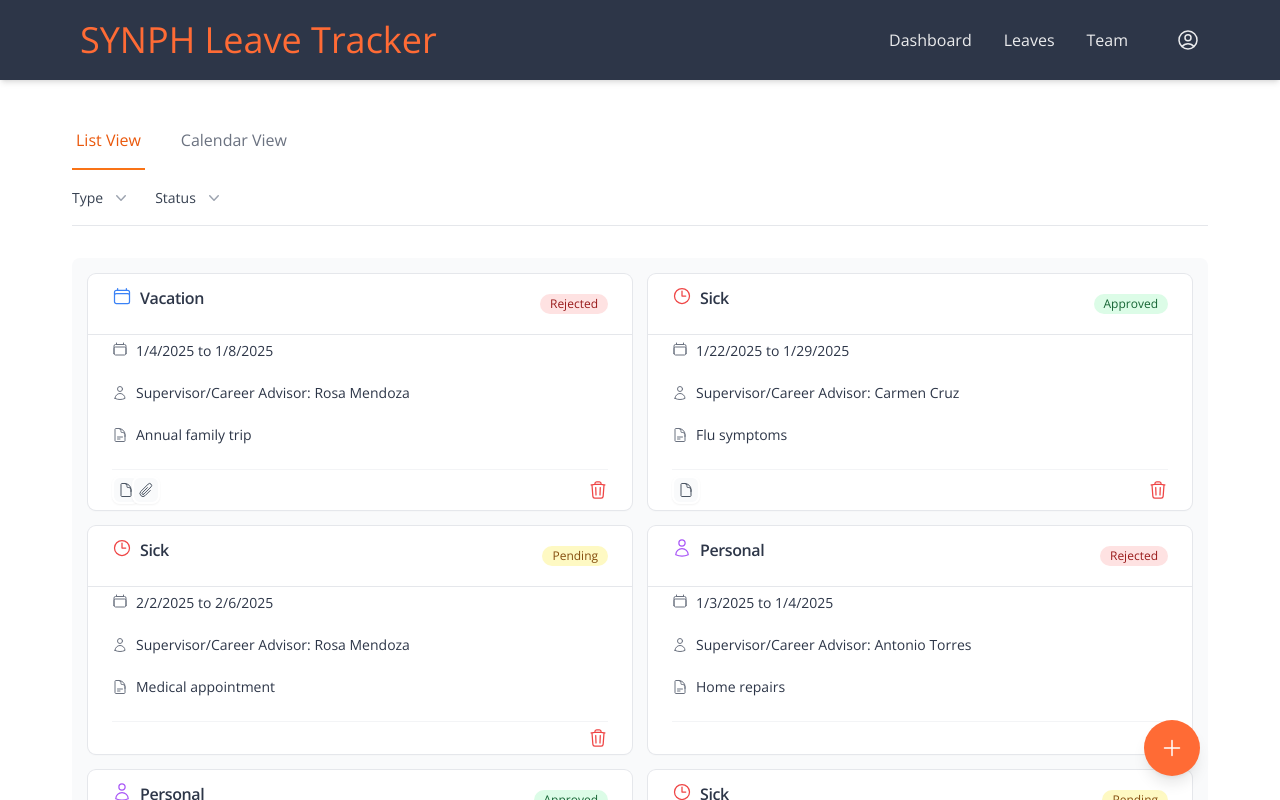
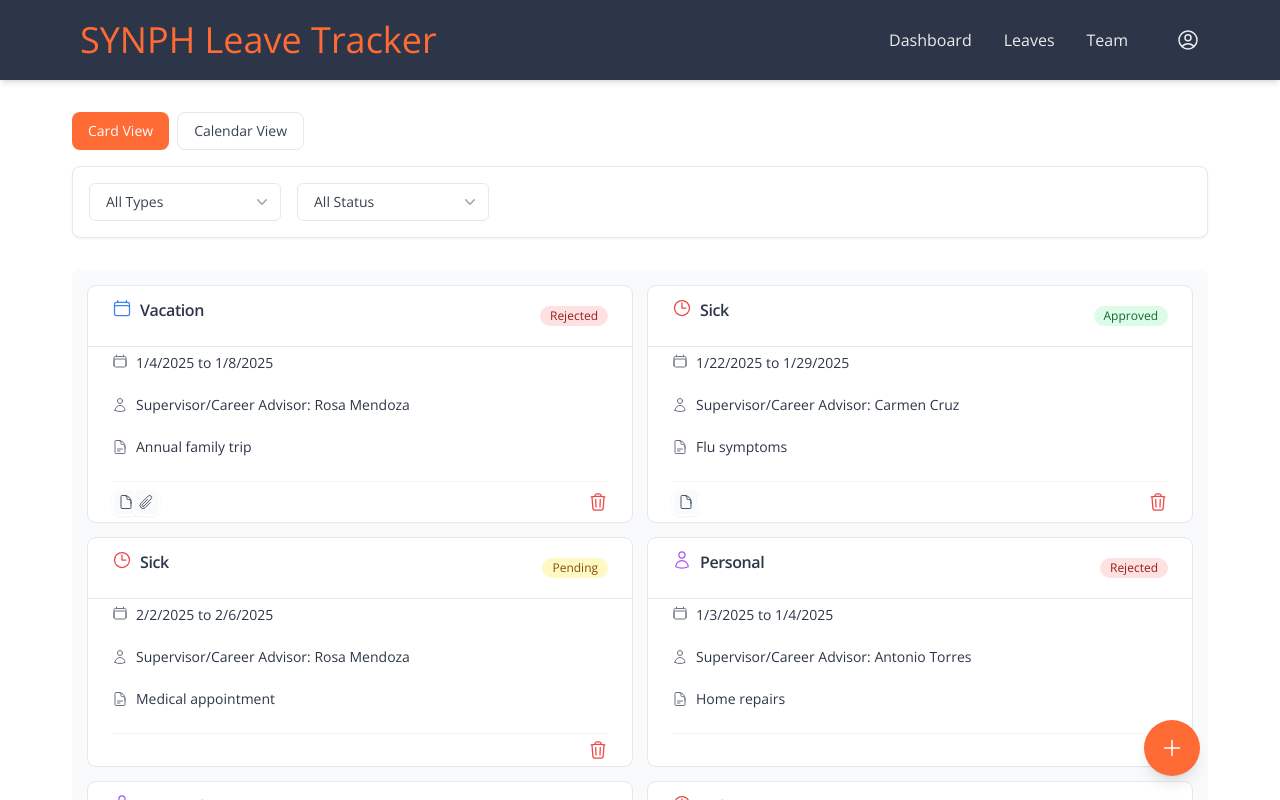
Before and after one commit to jeffreymoya/leave-tracker, a Next.js app in the folder apps/web/: page /dashboard in a window 1280 px wide. Shown: the top 800 px of the page. Built offline with nearby package versions, Linux system fonts and the light colour scheme.

Commit message:
refactor: Replace filter dropdowns with Headless UI Listbox components

```diff
--- a/apps/web/app/dashboard/_components/filters.tsx
+++ b/apps/web/app/dashboard/_components/filters.tsx
@@ -1,74 +1,107 @@
 'use client'
 
+import { Listbox } from '@headlessui/react'
+import { ChevronDownIcon } from '@heroicons/react/20/solid'
 import type { LeaveType, LeaveStatus } from '@/types/leaves'
 
 interface FiltersProps {
-  view: 'list' | 'calendar'
-  onViewChange: (view: 'list' | 'calendar') => void
   onFilterChange: (filters: {
     type?: LeaveType
     status?: LeaveStatus
     dateRange?: { start?: string; end?: string }
   }) => void
+  typeCounts?: Record<LeaveType, number>
+  statusCounts?: Record<LeaveStatus, number>
 }
 
-export function Filters({ view, onViewChange, onFilterChange }: FiltersProps) {
+export function Filters({ onFilterChange, typeCounts = { Vacation: 0, Sick: 0, Personal: 0 }, statusCounts = { Pending: 0, Approved: 0, Rejected: 0 } }: FiltersProps) {
   return (
     <div className="flex flex-wrap gap-4 items-center p-4 bg-white rounded-lg shadow-sm border border-gray-200">
-      <div className="flex gap-2">
-        <button
-          className={`px-4 py-2 text-sm font-medium rounded-lg
-            transition-colors duration-200 focus:outline-none focus:ring-2 focus:ring-[var(--accent)] focus:ring-offset-2
-            ${
-              view === 'list'
-                ? 'bg-[var(--accent)] text-white'
-                : 'bg-white text-gray-700 hover:bg-gray-50 border border-gray-200'
-            }`}
-          onClick={() => onViewChange('list')}
-        >
-          List View
-        </button>
-        <button
-          className={`px-4 py-2 text-sm font-medium rounded-lg
-            transition-colors duration-200 focus:outline-none focus:ring-2 focus:ring-[var(--accent)] focus:ring-offset-2
-            ${
-              view === 'calendar'
-                ? 'bg-[var(--accent)] text-white'
-                : 'bg-white text-gray-700 hover:bg-gray-50 border border-gray-200'
-            }`}
-          onClick={() => onViewChange('calendar')}
-        >
-          Calendar View
-        </button>
-      </div>
-
-      <div className="flex gap-4">
-        <div>
-          <label htmlFor="type-select" className="sr-only">Leave Type</label>
-          <select
-            id="type-select"
-            className="px-4 py-2 text-sm font-medium text-gray-700 bg-white border rounded-md hover:bg-gray-50"
-            onChange={e => onFilterChange({ type: e.target.value as LeaveType })}
-          >
-            <option value="">All Types</option>
-            <option value="Vacation">Vacation</option>
-            <option value="Sick">Sick</option>
-            <option value="Personal">Personal</option>
-          </select>
+      <div id="filters" className="flex gap-4">
+        <div className="w-48">
+          <Listbox onChange={value => onFilterChange({ type: value as LeaveType })}>
+            <div className="relative">
+              <Listbox.Button className="relative w-full px-4 py-2 text-sm font-medium text-left text-gray-700 bg-white border rounded-md hover:bg-gray-50">
+                <span className="block truncate">All Types</span>
+                <span className="absolute inset-y-0 right-0 flex items-center pr-2">
+                  <ChevronDownIcon className="w-5 h-5 text-gray-400" aria-hidden="true" />
+                </span>
+              </Listbox.Button>
+              <Listbox.Options className="absolute z-10 w-full mt-1 overflow-auto text-sm bg-white rounded-md shadow-lg max-h-60 ring-1 ring-black ring-opacity-5 focus:outline-none">
+                <Listbox.Option
+                  value=""
+                  className={({ active }) =>
+                    `relative cursor-pointer select-none py-2 px-4 ${
+                      active ? 'bg-orange-100 text-orange-900' : 'text-gray-900'
+                    }`
+                  }
+                >
+                  All Types
+                </Listbox.Option>
+                {Object.entries(typeCounts).map(([type, count]) => (
+                  <Listbox.Option
+                    key={type}
+                    value={type}
+                    className={({ active }) =>
+                      `relative cursor-pointer select-none py-2 px-4 ${
+                        active ? 'bg-orange-100 text-orange-900' : 'text-gray-900'
+                      }`
+                    }
+                  >
+                    <div className="flex justify-between items-center">
+                      <span>{type}</span>
+                      <span className="ml-2 px-2 py-0.5 text-sm rounded-full bg-orange-100 text-orange-700">
+                        {count}
+                      </span>
+                    </div>
+                  </Listbox.Option>
+                ))}
+              </Listbox.Options>
+            </div>
+          </Listbox>
         </div>
 
-        <div>
-          <label htmlFor="status-select" className="sr-only">Leave Status</label>
-          <select
-            id="status-select"
-            className="px-4 py-2 text-sm font-medium text-gray-700 bg-white border rounded-md hover:bg-gray-50"
-            onChange={e => onFilterChange({ status: e.target.value as LeaveStatus })}
-          >
-            <option value="">All Status</option>
-            <option value="Pending">Pending</option>
-            <option value="Approved">Approved</option>
-            <option value="Rejected">Rejected</option>
-          </select>
+        <div className="w-48">
+          <Listbox onChange={value => onFilterChange({ status: value as LeaveStatus })}>
+            <div className="relative">
+              <Listbox.Button className="relative w-full px-4 py-2 text-sm font-medium text-left text-gray-700 bg-white border rounded-md hover:bg-gray-50">
+                <span className="block truncate">All Status</span>
+                <span className="absolute inset-y-0 right-0 flex items-center pr-2">
+                  <ChevronDownIcon className="w-5 h-5 text-gray-400" aria-hidden="true" />
+                </span>
+              </Listbox.Button>
+              <Listbox.Options className="absolute z-10 w-full mt-1 overflow-auto text-sm bg-white rounded-md shadow-lg max-h-60 ring-1 ring-black ring-opacity-5 focus:outline-none">
+                <Listbox.Option
+                  value=""
+                  className={({ active }) =>
+                    `relative cursor-pointer select-none py-2 px-4 ${
+                      active ? 'bg-orange-100 text-orange-900' : 'text-gray-900'
+                    }`
+                  }
+                >
+                  All Status
+                </Listbox.Option>
+                {Object.entries(statusCounts).map(([status, count]) => (
+                  <Listbox.Option
+                    key={status}
+                    value={status}
+                    className={({ active }) =>
+                      `relative cursor-pointer select-none py-2 px-4 ${
+                        active ? 'bg-orange-100 text-orange-900' : 'text-gray-900'
+                      }`
+                    }
+                  >
+                    <div className="flex justify-between items-center">
+                      <span>{status}</span>
+                      <span className="ml-2 px-2 py-0.5 text-sm rounded-full bg-orange-100 text-orange-700">
+                        {count}
+                      </span>
+                    </div>
+                  </Listbox.Option>
+                ))}
+              </Listbox.Options>
+            </div>
+          </Listbox>
         </div>
       </div>
     </div>
--- a/apps/web/app/dashboard/_components/view-switcher.tsx
+++ b/apps/web/app/dashboard/_components/view-switcher.tsx
@@ -7,27 +7,31 @@ interface ViewSwitcherProps {
 
 export function ViewSwitcher({ view, onViewChange }: ViewSwitcherProps) {
   return (
-    <nav className="-mb-px flex space-x-8" aria-label="View">
+    <div className="flex gap-2">
       <button
+        className={`px-4 py-2 text-sm font-medium rounded-lg
+          transition-colors duration-200 focus:outline-none focus:ring-2 focus:ring-[var(--accent)] focus:ring-offset-2
+          ${
+            view === 'list'
+              ? 'bg-[var(--accent)] text-white'
+              : 'bg-white text-gray-700 hover:bg-gray-50 border border-gray-200'
+          }`}
         onClick={() => onViewChange('list')}
-        className={`${
-          view === 'list'
-            ? 'border-orange-500 text-orange-600'
-            : 'border-transparent text-gray-500 hover:border-gray-300 hover:text-gray-700'
-        } whitespace-nowrap border-b-2 py-4 px-1 text-base font-medium`}
       >
-        List View
+        Card View
       </button>
       <button
+        className={`px-4 py-2 text-sm font-medium rounded-lg
+          transition-colors duration-200 focus:outline-none focus:ring-2 focus:ring-[var(--accent)] focus:ring-offset-2
+          ${
+            view === 'calendar'
+              ? 'bg-[var(--accent)] text-white'
+              : 'bg-white text-gray-700 hover:bg-gray-50 border border-gray-200'
+          }`}
         onClick={() => onViewChange('calendar')}
-        className={`${
-          view === 'calendar'
-            ? 'border-orange-500 text-orange-600'
-            : 'border-transparent text-gray-500 hover:border-gray-300 hover:text-gray-700'
-        } whitespace-nowrap border-b-2 py-4 px-1 text-base font-medium`}
       >
         Calendar View
       </button>
-    </nav>
+    </div>
   )
 }
--- a/apps/web/app/dashboard/page.tsx
+++ b/apps/web/app/dashboard/page.tsx
@@ -1,9 +1,9 @@
 'use client'
 
-import { useState } from 'react'
+import { useState, useMemo } from 'react'
 
 import { DashboardContent } from './_components/dashboard-content'
-import { FilterDropdown } from './_components/filter-dropdown'
+import { Filters } from './_components/filters'
 import { ViewSwitcher } from './_components/view-switcher'
 import { useLeavesQuery } from '@/lib/api/leaves'
 import type { LeaveType, LeaveStatus } from '@/types/leaves'
@@ -21,6 +21,22 @@ export default function DashboardPage() {
   const [view, setView] = useState<'list' | 'calendar'>('list')
   const [filters, setFilters] = useState<FilterState>({})
   const { data: leaves = [], isLoading, error } = useLeavesQuery()
+
+  const typeCounts = useMemo(() => {
+    const counts: Record<LeaveType, number> = { Vacation: 0, Sick: 0, Personal: 0 }
+    leaves.forEach(leave => {
+      counts[leave.type]++
+    })
+    return counts
+  }, [leaves])
+
+  const statusCounts = useMemo(() => {
+    const counts: Record<LeaveStatus, number> = { Pending: 0, Approved: 0, Rejected: 0 }
+    leaves.forEach(leave => {
+      counts[leave.status]++
+    })
+    return counts
+  }, [leaves])
 
   const filteredData = leaves.filter(leave => {
     if (filters.type && leave.type !== filters.type) return false
@@ -43,25 +59,13 @@ export default function DashboardPage() {
   return (
     <div className="container py-8">
       <div className="flex flex-col gap-8">
-        <div className="border-b border-gray-200">
-          <div className="flex flex-col gap-4">
-            <ViewSwitcher view={view} onViewChange={setView} />
-
-            <div className="flex items-center gap-6 pb-4">
-              <FilterDropdown
-                label="Type"
-                value={filters.type}
-                options={['Vacation', 'Sick', 'Personal']}
-                onChange={(value) => setFilters(prev => ({ ...prev, type: value as LeaveType | undefined }))}
-              />
-              <FilterDropdown
-                label="Status"
-                value={filters.status}
-                options={['Pending', 'Approved', 'Rejected']}
-                onChange={(value) => setFilters(prev => ({ ...prev, status: value as LeaveStatus | undefined }))}
-              />
-            </div>
-          </div>
+        <div className="flex flex-col gap-4">
+          <ViewSwitcher view={view} onViewChange={setView} />
+          <Filters
+            onFilterChange={setFilters}
+            typeCounts={typeCounts}
+            statusCounts={statusCounts}
+          />
         </div>
 
         <DashboardContent
```
